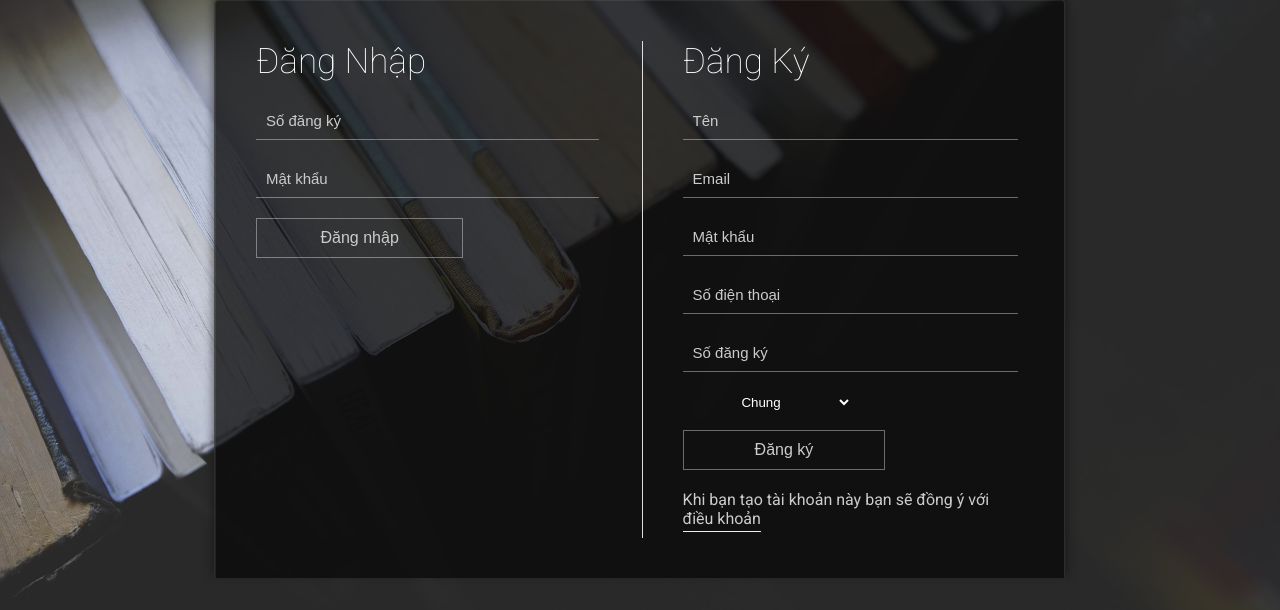
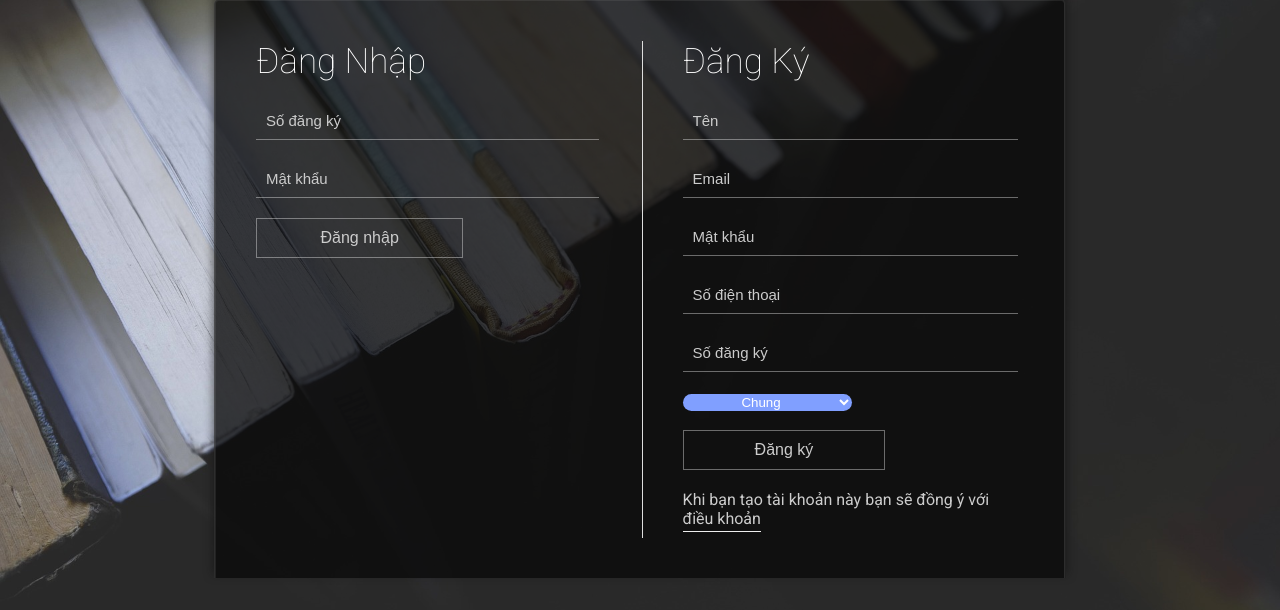
Before and after one commit to PhilHash/Library-Management-System, a PHP site: page / in a window 1280 px wide. Shown: the part 154-764 px from the top of the page. Run offline with PHP 8.4, Linux system fonts and the light colour scheme.

Commit message:
Fix bad UI

```diff
--- a/qltv/index.php
+++ b/qltv/index.php
@@ -59,7 +59,7 @@ require('dbconn.php');
 				<input type="text" Name="PhoneNumber" placeholder="Số điện thoại" required>
 				<input type="text" Name="RollNo" placeholder="Số đăng ký" required="">
 
-				<select name="Category" id="Category">
+				<select name="Category" id="Category" style="background-color: #809fff; border-radius: 10px;">
 					<option value="CH">Chung</option>
 					<option value="SV">Sinh viên</option>
 					<option value="GV">Giáo Viên</option>
```
